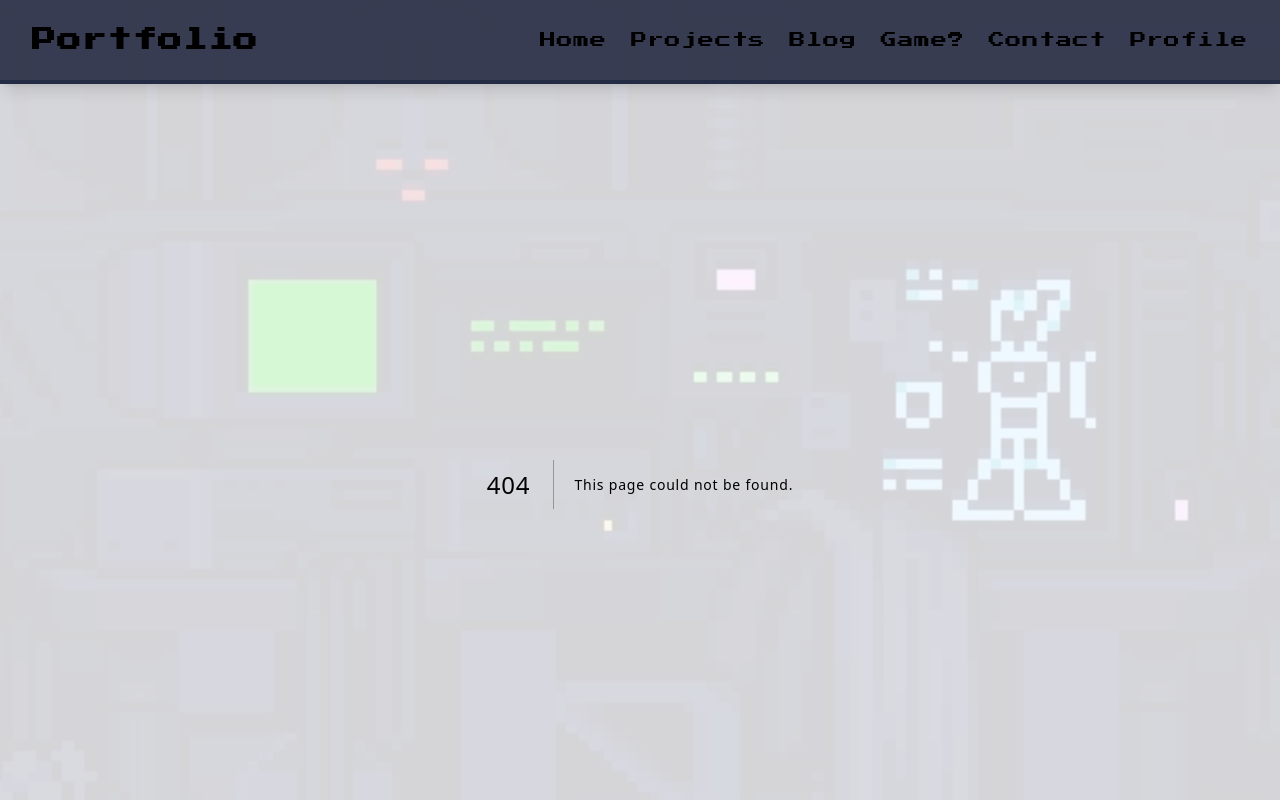
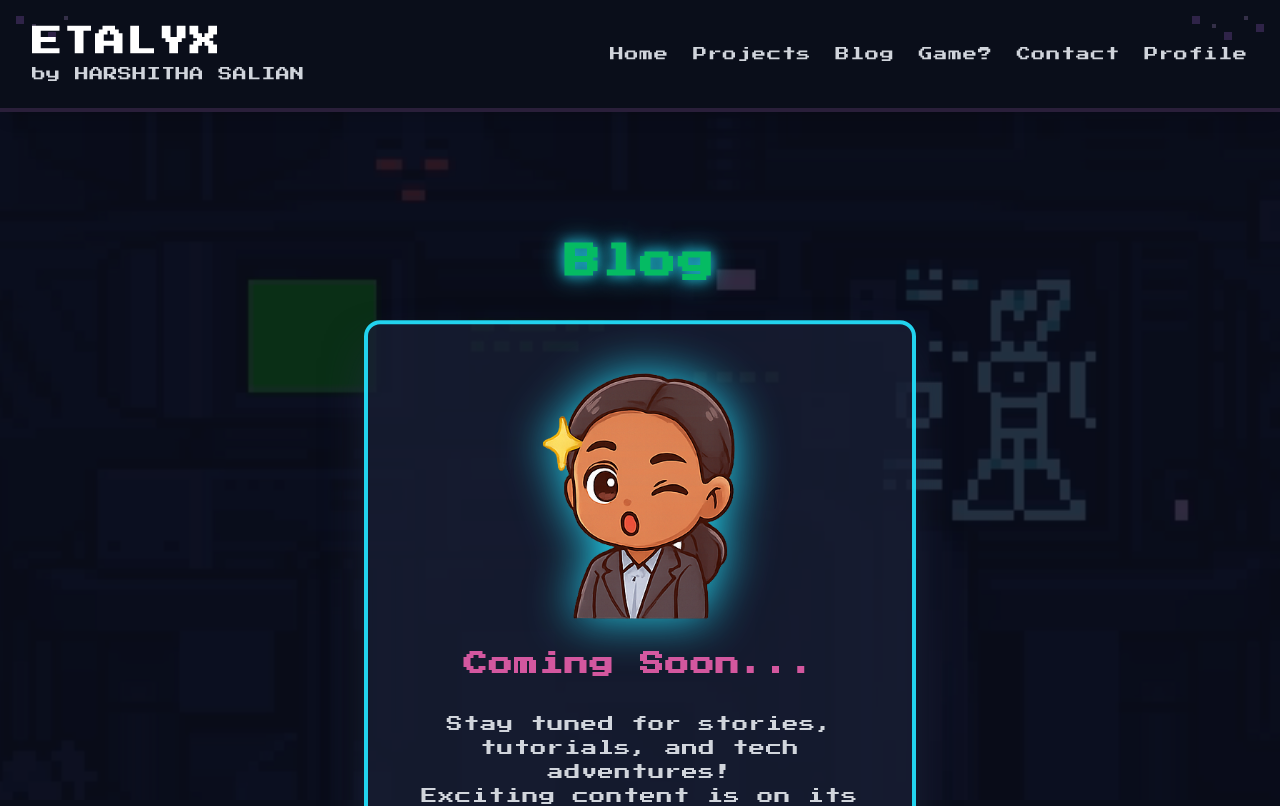
Before and after one commit to harshisalian/portfolio, a Next.js app: page /blog in a window 1280 px wide. Before the commit this address had no page. Shown: the top 806 px of the page. Built offline with nearby package versions, Linux system fonts and the light colour scheme.

Commit message:
Update profile, blog, and projects pages with improved styling and content

```diff
--- /dev/null
+++ b/src/app/blog/page.tsx
@@ -0,0 +1,14 @@
+import Image from "next/image";
+
+export default function Blog() {
+  return (
+    <div className="flex flex-col gap-8 items-center justify-center min-h-screen bg-transparent pt-24">
+      <h2 className="text-4xl font-extrabold pixel-font text-green-400 drop-shadow-lg mb-2 animate-pulse tracking-widest" style={{ textShadow: '0 0 12px #22d3ee, 0 0 24px #22d3ee' }}>Blog</h2>
+      <div className="flex flex-col items-center justify-center gap-4 bg-[#181e34cc] border-4 border-[#22d3ee] rounded-2xl shadow-2xl shadow-[#232b45] px-12 py-10 animate-float">
+        <Image src="/blog.png" alt="Blog Coming Soon" width={200} height={200} className="mb-2" style={{ filter: 'drop-shadow(0 0 24px #22d3ee)' }} />
+        <span className="text-2xl font-bold text-pink-400 pixel-font animate-pulse mb-2">Coming Soon...</span>
+        <span className="text-base text-gray-300 text-center max-w-md mt-2">Stay tuned for stories, tutorials, and tech adventures!<br />Exciting content is on its way 🚀</span>
+      </div>
+    </div>
+  );
+}
--- a/src/app/globals.css
+++ b/src/app/globals.css
@@ -9,13 +9,9 @@
   font-display: swap;
 }
 
-
-/* Pixel/Retro Font Import */
-
-
 :root {
-  --background: #ffffff;
-  --foreground: #120018;
+  --background: #0a0e1a;
+  --foreground: #ffffff;
   --pixel-font: 'Press Start 2P', 'Geist Mono', monospace;
 }
 
@@ -28,8 +24,8 @@
 
 @media (prefers-color-scheme: dark) {
   :root {
-    --background: #120018;
-    --foreground: #ededed;
+    --background: #0a0e1a;
+    --foreground: #ffffff;
   }
 }
 
@@ -49,7 +45,7 @@ body::before {
   height: 100vh;
   z-index: -1;
   background: url('/bg.gif') center center / cover no-repeat;
-  opacity: 0.17; /* 20% opacity */
+  opacity: 0.17;
   pointer-events: none;
 }
 
@@ -63,9 +59,9 @@ body.game-page::before {
 }
 
 .pixel-card {
-  box-shadow: 0 4px 0 #232b45, 0 8px 0 #120018;
+  box-shadow: 0 4px 0 #2a1f3a, 0 8px 0 #0a0e1a;
   border-radius: 8px;
-  border: 2px solid #232b45;
+  border: 2px solid #2a1f3a;
 }
 
 /* Animation utilities */
@@ -149,13 +145,13 @@ body.game-page::before {
 
 .pixel-button {
   background: #e066ff;
-  color: #232b45;
+  color: #2a1f3a;
   font-family: 'Press Start 2P', 'VT323', monospace;
   font-size: 1.2rem;
   font-weight: bold;
   border: 3px solid #e066ff;
   border-radius: 6px;
-  box-shadow: 2px 2px 0 #e066ff, 4px 4px 0 #232b45;
+  box-shadow: 2px 2px 0 #e066ff, 4px 4px 0 #2a1f3a;
   padding: 0.7rem 2.2rem;
   text-align: center;
   cursor: pointer;
@@ -166,8 +162,8 @@ body.game-page::before {
 }
 .pixel-button:hover, .pixel-button:focus {
   background: #9900bf;
-  color: #181e34;
-  box-shadow: 1px 1px 0 #e066ff, 2px 2px 0 #232b45;
+  color: #0a0e1a;
+  box-shadow: 1px 1px 0 #e066ff, 2px 2px 0 #2a1f3a;
 }
 
 .game-no-bg {
@@ -197,11 +193,11 @@ body.game-page::before {
 }
 
 nav {
-  background-color: #0f1630cc !important; /* 80% opacity */
+  background-color: #0a0e1a !important;
   backdrop-filter: blur(2px);
 }
 
 .game-puzzle-box {
   opacity: 0.95;
-  background: #232b45 !important;
+  background: #2a1f3a !important;
 }
--- a/src/app/layout.tsx
+++ b/src/app/layout.tsx
@@ -4,8 +4,8 @@ import "./globals.css";
 import Link from 'next/link';
 
 export const metadata: Metadata = {
-  title: "Create Next App",
-  description: "Generated by create next app",
+  title: "ETALYX - Harshitha Salian",
+  description: "Personal portfolio website",
 };
 
 export default function RootLayout({
@@ -16,28 +16,50 @@ export default function RootLayout({
   return (
     <html lang="en">
       <body
-        className="pixel-font antialiased bg-[#101624] text-white min-h-screen"
+        className="pixel-font antialiased bg-[#0a0e1a] text-white min-h-screen"
       >
-        {/* Remove all floating boxes for all pages */}
-        <nav className="w-full flex items-center justify-between px-8 py-6 border-b-4 border-[#232b45] bg-[#181e34] shadow-lg min-h-[72px]">
-          <div className="flex items-center gap-3">
-            <span className="text-2xl font-bold tracking-widest pixel-font"> Portfolio</span>
+        {/* Navigation bar styled like the image */}
+        <nav className="w-full flex items-center justify-between px-8 py-6 bg-[#0a0e1a] border-b-4 border-[#2a1f3a] shadow-lg min-h-[80px] relative overflow-hidden">
+          {/* Pixel art background pattern */}
+          <div className="absolute inset-0 opacity-20 pointer-events-none">
+            <div className="absolute left-4 top-4 w-2 h-2 bg-purple-400"></div>
+            <div className="absolute left-8 top-6 w-1 h-1 bg-purple-300"></div>
+            <div className="absolute left-12 top-8 w-2 h-2 bg-purple-400"></div>
+            <div className="absolute left-16 top-4 w-1 h-1 bg-purple-300"></div>
+            <div className="absolute right-20 top-4 w-2 h-2 bg-purple-400"></div>
+            <div className="absolute right-16 top-6 w-1 h-1 bg-purple-300"></div>
+            <div className="absolute right-12 top-8 w-2 h-2 bg-purple-400"></div>
+            <div className="absolute right-8 top-4 w-1 h-1 bg-purple-300"></div>
+            <div className="absolute right-4 top-6 w-2 h-2 bg-purple-400"></div>
           </div>
-          <ul className="flex gap-6 text-base font-mono">
-            <li><Link href="/" className="hover:text-yellow-400 transition mt-[6px]">Home</Link></li>
-            <li><Link href="/projects" className="hover:text-yellow-400 transition mt-[6px]">Projects</Link></li>
-            <li><Link href="/blog" className="hover:text-yellow-400 transition mt-[6px]">Blog</Link></li>
-            <li><Link href="/game" className="hover:text-yellow-400 transition mt-[6px]">Game?</Link></li>
-            <li><Link href="/#contact" className="hover:text-yellow-400 transition mt-[6px]">Contact</Link></li>
-            <li><Link href="/profile" className="hover:text-yellow-400 transition mt-[6px]">Profile</Link></li>
-          </ul>
+
+          {/* Left side - Branding */}
+          <div className="flex flex-col items-start z-10">
+            <span className="text-3xl font-bold tracking-wider text-white pixel-font">ETALYX</span>
+            <span className="text-sm text-gray-300 tracking-wide mt-1">by HARSHITHA SALIAN</span>
+          </div>
+
+          {/* Right side - Navigation */}
+          <div className="flex items-center gap-8 z-10">
+            {/* Navigation Links */}
+            <ul className="flex gap-6 text-sm font-mono text-gray-300">
+              <li><Link href="/" className="hover:text-white transition-colors duration-200">Home</Link></li>
+              <li><Link href="/projects" className="hover:text-white transition-colors duration-200">Projects</Link></li>
+              <li><Link href="/blog" className="hover:text-white transition-colors duration-200">Blog</Link></li>
+              <li><Link href="/game" className="hover:text-white transition-colors duration-200">Game?</Link></li>
+              <li><Link href="/#contact" className="hover:text-white transition-colors duration-200">Contact</Link></li>
+              <li><Link href="/profile" className="hover:text-white transition-colors duration-200">Profile</Link></li>
+            </ul>
+          </div>
         </nav>
+
         <main className="w-full px-2">
           {children}
         </main>
-        <footer className="w-full bg-[#181e34] border-t-4 border-[#232b45] py-4 mt-8 flex flex-col items-center justify-center text-gray-300 text-sm">
+
+        <footer className="w-full bg-[#0a0e1a] border-t-2 border-[#2a1f3a] py-4 mt-8 flex flex-col items-center justify-center text-gray-300 text-sm">
           <span>&copy; {new Date().getFullYear()} Harshitha Salian. All rights reserved.</span>
-          <a href="#" className="text-yellow-400 underline hover:text-yellow-300 mt-1">Terms &amp; Conditions</a>
+          <a href="#" className="text-purple-400 underline hover:text-purple-300 mt-1">Terms &amp; Conditions</a>
         </footer>
       </body>
     </html>
--- a/src/app/page.tsx
+++ b/src/app/page.tsx
@@ -7,7 +7,7 @@ import Link from "next/link";
 
 export default function Home() {
   // Typing animation for welcome message
-  const welcomeText = "Namaste peoples, welcome to ETALYX world!";
+  const welcomeText = "Let’s connect — and build something cool together!";
   const [typedText, setTypedText] = useState("");
   useEffect(() => {
     let i = 0;
@@ -122,20 +122,23 @@ export default function Home() {
             <div className="flex flex-col items-start w-full h-full justify-center">
               <h2 className="text-4xl font-bold pixel-font text-blue-400 mb-2" style={{ marginBottom: '30px' }}>About Me</h2>
               <div className="text-base text-gray-300 leading-8">
-                <div style={{ marginBottom: '12px' }}>👩‍💻 Name: Harshitha Salian</div>
-                <div style={{ marginBottom: '12px' }}>🎓 Status: Final-year CSE student @ Shree Devi Institute of Technology</div>
-                <div style={{ marginBottom: '12px' }}>☁️ Focus: Cloud computing enthusiast — love exploring AWS, Azure &amp; the future of scalable systems</div>
-                <div style={{ marginBottom: '12px' }}>🧑‍💻 Skills: Comfortable with coding, debugging, deploying — always down to learn new stacks</div>
-                <div style={{ marginBottom: '12px' }}>🚀 Goal: Build real stuff that actually solves problems</div>
-                <div style={{ marginBottom: '12px' }}>🔄 Vibe: Always curious, always shipping, always leveling up</div>
+                <div style={{ marginBottom: '12px' }}>Hey, I’m Harshitha Salian</div>
+                <div style={{ marginBottom: '12px' }}>Final-year Computer Science & Engineering student @ Shree Devi Institute of Technology</div>
+                <div style={{ marginBottom: '12px' }}> Cloud geek in the making — I love diving deep into AWS, Azure, and next-gen scalable systems.</div>
+                <div style={{ marginBottom: '12px' }}>Code, debug, deploy, repeat. I’m fluent in problem-solving, quick to learn any stack, and never afraid to break (and fix) things.</div>
+                <div style={{ marginBottom: '12px' }}> Mission: Build things that actually work and actually help people.</div>
+                <div style={{ marginBottom: '12px' }}>Mantra: Stay curious. Ship fast. Level up. Repeat.</div>
               </div>
             </div>
+          </div>
+          <div className="mt-4 text-2xl font-bold pixel-font text-pink-400 text-center">
+            Always learning, always building, always leveling up.<br />Let’s make something awesome together!
           </div>
         </section>
 
         {/* Certifications Section */}
         <section id="certifications" className="flex flex-col items-center gap-4 mt-[150px]">
-          <h2 className="text-2xl font-bold pixel-font text-green-400 mb-2">Certifications</h2>
+          <h2 className="text-5xl font-extrabold pixel-font text-green-400 mb-2">Certifications</h2>
           <div className="flex flex-row items-center gap-4 mt-[100px]">
             <button onClick={handlePrev} className="text-3xl px-2 py-1 rounded-full bg-[#232b45] text-white hover:bg-green-400 hover:text-[#232b45] transition disabled:opacity-30" disabled={certIndex === 0}>&lt;</button>
             <div className="flex flex-row gap-6 w-[900px] justify-center items-center">
--- a/src/app/profile/page.tsx
+++ b/src/app/profile/page.tsx
@@ -77,7 +77,9 @@ export default function Profile() {
               </svg>
               <span className="text-3xl font-bold text-white">who am I?</span>
             </div>
-            <div className="text-gray-300 text-base ml-1">I am an artist, illustrator and game designer<br />who is ready to work hard</div>
+            <div className="text-gray-300 text-sm ml-1">
+              Founder of Etalyx. Artist by hobby, but let's be real—my true passion is coding. I treat bugs like mini-bosses, and yes, I actually get excited about fixing them. Coding isn’t just work, it’s my favorite flavor of chaos. If you want someone who can turn coffee into code and memes into motivation, you’re in the right place. Let’s build something that’ll make our future selves say, “Wow, we really did that?”
+            </div>
           </div>
           {/* Education / Experience section (replaces contributions grid) */}
           <div className="bg-[#181e34] border border-[#232b45] rounded-2xl shadow-2xl shadow-[#232b45] p-6 max-w-2xl w-full flex flex-col items-start justify-center relative overflow-hidden animate-float" style={{ minHeight: '370px', width: 'calc(100% + 50px)' }}>
--- a/src/app/projects.tsx
+++ /dev/null
@@ -1,13 +0,0 @@
-import Image from "next/image";
-
-export default function Projects() {
-  return (
-    <div className="flex flex-col gap-6 items-center justify-center min-h-screen bg-[#101624] pt-24">
-      <h2 className="text-2xl font-bold pixel-font text-pink-400 mb-2">Projects</h2>
-      <div className="flex flex-col items-center justify-center h-32 shadow-2xl shadow-[#232b45]">
-        <Image src="/cloud enthusiast.png" alt="Projects Coming Soon" width={80} height={80} className="mb-2" />
-        <span className="text-lg text-gray-400 italic">Coming Soon...</span>
-      </div>
-    </div>
-  );
-}
--- /dev/null
+++ b/src/app/projects/page.tsx
@@ -0,0 +1,14 @@
+import Image from "next/image";
+
+export default function Projects() {
+  return (
+    <div className="flex flex-col gap-8 items-center justify-center min-h-screen bg-transparent pt-24">
+      <h2 className="text-4xl font-extrabold pixel-font text-pink-400 drop-shadow-lg mb-2 animate-pulse tracking-widest" style={{ textShadow: '0 0 12px #e066ff, 0 0 24px #e066ff' }}>Projects</h2>
+      <div className="flex flex-col items-center justify-center gap-4 bg-[#181e34cc] border-4 border-[#e066ff] rounded-2xl shadow-2xl shadow-[#232b45] px-12 py-10 animate-float">
+        <Image src="/projects.png" alt="Projects Coming Soon" width={200} height={200} className="mb-2" style={{ filter: 'drop-shadow(0 0 24px #e066ff)' }} />
+        <span className="text-2xl font-bold text-green-400 pixel-font animate-pulse mb-2">Coming Soon...</span>
+        <span className="text-base text-gray-300 text-center max-w-md mt-2">Awesome projects are brewing behind the scenes!<br />Check back soon to see what I've been building 👾</span>
+      </div>
+    </div>
+  );
+}
```
